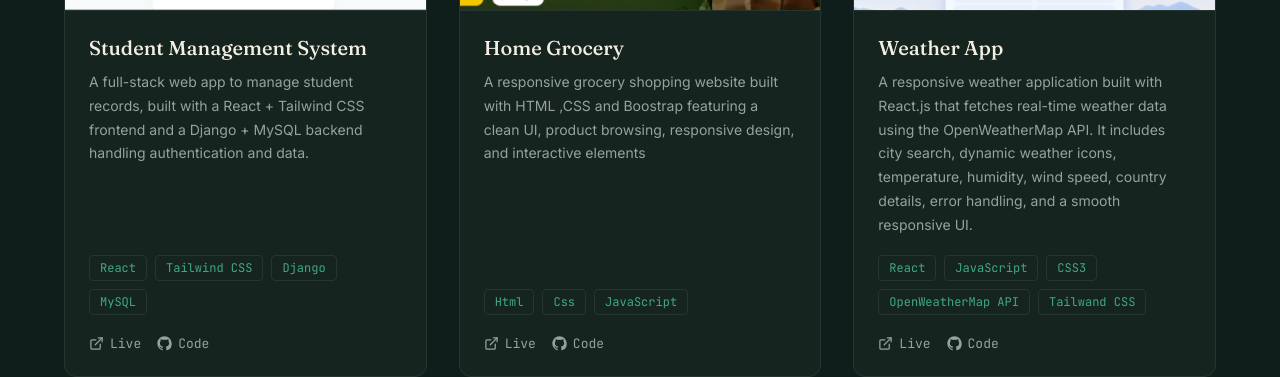
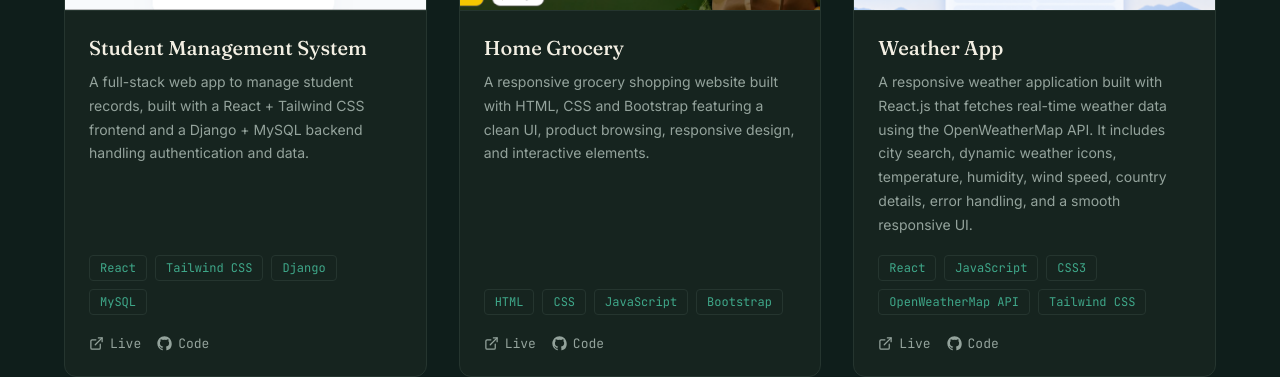
Before and after one commit to gnanamani-dev/Portfilo, a React (Vite) app in the folder portfilo/: page / in a window 1280 px wide. Shown: the part 2629-3006 px from the top of the page. Built offline with nearby package versions, Linux system fonts and the light colour scheme.

Commit message:
Fix Weather image import

```diff
--- a/portfilo/src/components/Projects.jsx
+++ b/portfilo/src/components/Projects.jsx
@@ -1,5 +1,6 @@
 import React from "react";
 import "./styles/Projects.css";
+
 import project1Image from "../assets/project1.png";
 import project2Image from "../assets/project2.png";
 import project3Image from "../assets/weather.png";
@@ -7,35 +8,60 @@ import project3Image from "../assets/weather.png";
 const PROJECTS = [
   {
     title: "Student Management System",
-    description: "A full-stack web app to manage student records, built with a React + Tailwind CSS frontend and a Django + MySQL backend handling authentication and data.",
+    description:
+      "A full-stack web app to manage student records, built with a React + Tailwind CSS frontend and a Django + MySQL backend handling authentication and data.",
     tech: ["React", "Tailwind CSS", "Django", "MySQL"],
-    liveUrl: "https://my-fullstack-project-dh0nf45qf-gnanamani-devs-projects.vercel.app/",
-    githubUrl: "https://github.com/gnanamani-dev/-my-fullstack-project",
+    liveUrl:
+      "https://my-fullstack-project-dh0nf45qf-gnanamani-devs-projects.vercel.app/",
+    githubUrl:
+      "https://github.com/gnanamani-dev/-my-fullstack-project",
     image: project1Image,
   },
+
   {
     title: "Home Grocery",
-    description: "A responsive grocery shopping website built with HTML ,CSS and Boostrap featuring a clean UI, product browsing, responsive design, and interactive elements",
-    tech: ["Html","Css", "JavaScript"],
-    liveUrl: "https://home-grocery-project-eivbwp908-gnanamani-devs-projects.vercel.app/",
-    githubUrl: "https://github.com/gnanamani-dev/Home-Grocery-project",
-    image:project2Image,
+    description:
+      "A responsive grocery shopping website built with HTML, CSS and Bootstrap featuring a clean UI, product browsing, responsive design, and interactive elements.",
+    tech: ["HTML", "CSS", "JavaScript", "Bootstrap"],
+    liveUrl:
+      "https://home-grocery-project-eivbwp908-gnanamani-devs-projects.vercel.app/",
+    githubUrl:
+      "https://github.com/gnanamani-dev/Home-Grocery-project",
+    image: project2Image,
   },
-    {
+
+  {
     title: "Weather App",
     description:
       "A responsive weather application built with React.js that fetches real-time weather data using the OpenWeatherMap API. It includes city search, dynamic weather icons, temperature, humidity, wind speed, country details, error handling, and a smooth responsive UI.",
-    tech: ["React", "JavaScript", "CSS3", "OpenWeatherMap API","Tailwand CSS"],
+    tech: [
+      "React",
+      "JavaScript",
+      "CSS3",
+      "OpenWeatherMap API",
+      "Tailwind CSS",
+    ],
     liveUrl:
       "https://weather-pqc7apcay-gnanamani-devs-projects.vercel.app/",
-    githubUrl: "https://github.com/gnanamani-dev/Weather-App",
-    image:project3Image,
+    githubUrl:
+      "https://github.com/gnanamani-dev/Weather-App",
+    image: project3Image,
   },
 ];
 
 function ExternalLinkIcon() {
   return (
-    <svg width="15" height="15" viewBox="0 0 24 24" fill="none" stroke="currentColor" strokeWidth="2" strokeLinecap="round" strokeLinejoin="round">
+    <svg
+      width="15"
+      height="15"
+      viewBox="0 0 24 24"
+      fill="none"
+      stroke="currentColor"
+      strokeWidth="2"
+      strokeLinecap="round"
+      strokeLinejoin="round"
+      aria-hidden="true"
+    >
       <path d="M18 13v6a2 2 0 0 1-2 2H5a2 2 0 0 1-2-2V8a2 2 0 0 1 2-2h6" />
       <polyline points="15 3 21 3 21 9" />
       <line x1="10" y1="14" x2="21" y2="3" />
@@ -45,7 +71,13 @@ function ExternalLinkIcon() {
 
 function GithubIcon() {
   return (
-    <svg width="15" height="15" viewBox="0 0 24 24" fill="currentColor">
+    <svg
+      width="15"
+      height="15"
+      viewBox="0 0 24 24"
+      fill="currentColor"
+      aria-hidden="true"
+    >
       <path d="M12 .5C5.73.5.5 5.73.5 12c0 5.08 3.29 9.39 7.86 10.91.57.1.78-.25.78-.55v-2.14c-3.2.7-3.88-1.4-3.88-1.4-.52-1.34-1.28-1.7-1.28-1.7-1.04-.71.08-.7.08-.7 1.16.08 1.77 1.19 1.77 1.19 1.03 1.77 2.7 1.26 3.36.96.1-.75.4-1.26.73-1.55-2.55-.29-5.24-1.28-5.24-5.7 0-1.26.45-2.29 1.19-3.09-.12-.29-.52-1.47.11-3.06 0 0 .97-.31 3.18 1.18a11 11 0 0 1 5.8 0c2.2-1.49 3.17-1.18 3.17-1.18.64 1.59.24 2.77.12 3.06.74.8 1.18 1.83 1.18 3.09 0 4.43-2.69 5.4-5.25 5.69.41.36.78 1.08.78 2.18v3.23c0 .3.2.66.79.55A10.51 10.51 0 0 0 23.5 12c0-6.27-5.23-11.5-11.5-11.5z" />
     </svg>
   );
@@ -55,59 +87,92 @@ export default function Projects() {
   return (
     <section id="projects" className="projects">
       <div className="projects__inner">
+
         <div className="projects__label">
           <span className="projects__label-line" />
           Projects
         </div>
 
         <h2 className="projects__heading">
-          Things I've <span className="projects__heading-accent">built</span>.
+          Things I've{" "}
+          <span className="projects__heading-accent">built</span>.
         </h2>
 
         <div className="projects__grid">
           {PROJECTS.map((project) => (
             <div key={project.title} className="projects__card">
-              {/* Image placeholder — swap for a real screenshot */}
+
+              {/* Clickable project image */}
               <div className="projects__image">
                 {project.image ? (
-                  <img src={project.image} alt={project.title} />
+                  <a
+                    href={project.liveUrl}
+                    target="_blank"
+                    rel="noopener noreferrer"
+                    aria-label={`Open ${project.title} live website`}
+                    className="projects__image-link"
+                  >
+                    <img
+                      src={project.image}
+                      alt={`${project.title} preview`}
+                    />
+                  </a>
                 ) : (
-                  <span className="projects__image-placeholder">Add screenshot</span>
+                  <span className="projects__image-placeholder">
+                    Add screenshot
+                  </span>
                 )}
               </div>
 
               <div className="projects__content">
-                <h3 className="projects__title">{project.title}</h3>
-                <p className="projects__description">{project.description}</p>
+
+                <h3 className="projects__title">
+                  {project.title}
+                </h3>
+
+                <p className="projects__description">
+                  {project.description}
+                </p>
 
                 <div className="projects__tech">
                   {project.tech.map((t) => (
-                    <span key={t} className="projects__tech-tag">{t}</span>
+                    <span
+                      key={t}
+                      className="projects__tech-tag"
+                    >
+                      {t}
+                    </span>
                   ))}
                 </div>
 
                 <div className="projects__links">
+
                   <a
                     href={project.liveUrl}
                     className="projects__link"
                     target="_blank"
                     rel="noopener noreferrer"
                   >
-                    <ExternalLinkIcon /> Live
+                    <ExternalLinkIcon />
+                    Live
                   </a>
+
                   <a
                     href={project.githubUrl}
                     className="projects__link"
                     target="_blank"
                     rel="noopener noreferrer"
                   >
-                    <GithubIcon /> Code
+                    <GithubIcon />
+                    Code
                   </a>
+
                 </div>
               </div>
             </div>
           ))}
         </div>
+
       </div>
     </section>
   );
--- a/portfilo/src/components/styles/Projects.css
+++ b/portfilo/src/components/styles/Projects.css
@@ -167,3 +167,23 @@
     grid-template-columns: 1fr;
   }
 }
+.projects__image-link {
+  display: block;
+  width: 100%;
+  height: 100%;
+  overflow: hidden;
+  cursor: pointer;
+}
+
+.projects__image-link img {
+  display: block;
+  width: 100%;
+  height: 100%;
+  object-fit: cover;
+  transition: transform 0.35s ease, opacity 0.35s ease;
+}
+
+.projects__image-link:hover img {
+  transform: scale(1.03);
+  opacity: 0.92;
+}
```
